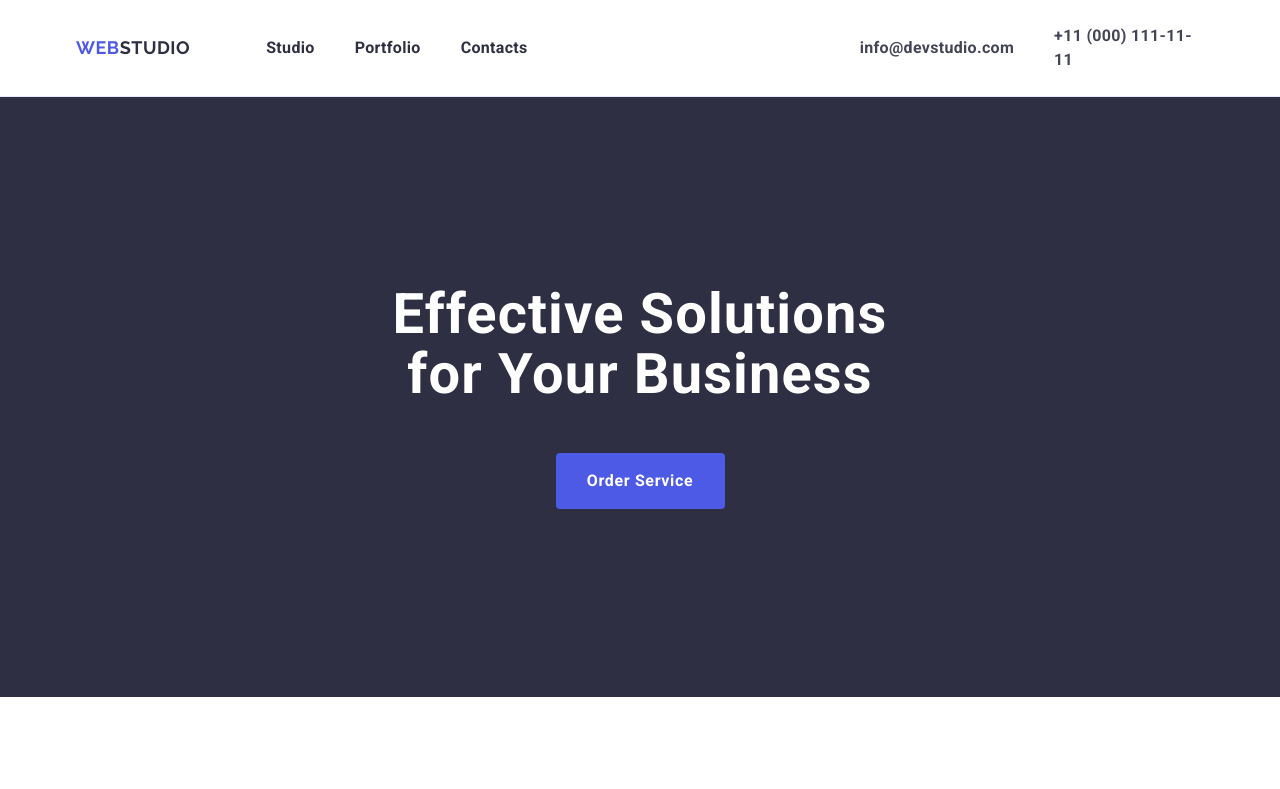
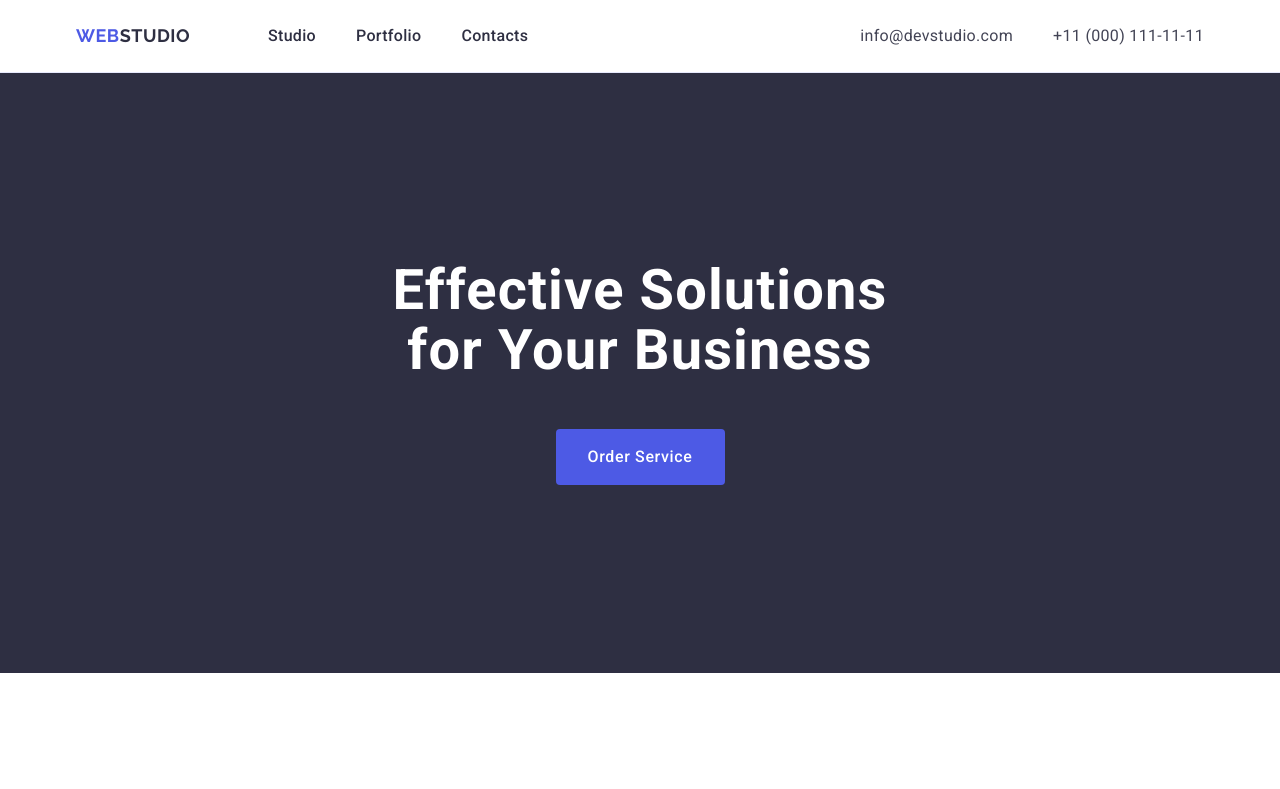
Before and after one commit to valentina-striban/valentina-striban-goit-markup-hw-03, a plain HTML site: page index.html in a window 1280 px wide. Shown: the top 789 px of the page. Drawn offline with nearby package versions, Linux system fonts and the light colour scheme.

Commit message:
home-work-3

```diff
--- a/css/styles.css
+++ b/css/styles.css
@@ -30,7 +30,7 @@ cursor: pointer;
 ul, ol {
     list-style: none;
     margin: 0;
-    padding-left: 0;
+    padding: 0;
 }
 
 li {
@@ -42,6 +42,10 @@ img {
     display: block;
     max-width: 100%;
     height: auto;
+}
+
+header {
+    display: block;
 }
 
 .visually-hidden {
@@ -57,20 +61,21 @@ clip: rect(0 0 0 0);
 overflow: hidden;
 }
 
-header {
-    display: block;
+.header {
+    /* padding-top: 24px; */
+    /* padding-bottom: 24px; */
+    border-bottom: 1px solid #e7e9fc;
 }
 
-.header {
-    padding-top: 24px;
-    padding-bottom: 24px;
-    border-bottom: 1px solid #e7e9fc;
+.container {
+    width: 1158px;
+    padding: 0 15px;
+    margin: 0 auto;
 }
 
 .header-container {
     display: flex;
     align-items: center;
-
 }
 
 .header-navigation {
@@ -110,7 +115,8 @@ line-height: 1.5;
 letter-spacing: 0.02em;
 color: #2e2f42;
 padding-top: 24px;
-padding-bottom: 24px
+padding-bottom: 24px;
+display: block;
 }
 
 .nav-link:hover,
@@ -145,18 +151,11 @@ color: #404bbf;
 
 .title {}
 
-.container {
-    /* max-width: 1158px; */
-    width: 1158px;
-    padding-left: 15px;
-    padding-right: 15px;
-    margin: 0 auto;
-}
-
 .hero {
     padding-top: 188px;
     padding-bottom: 188px;
     background: #2e2f42;
+    background-image: url();
 }
 
 .hero-container {
--- a/index.html
+++ b/index.html
@@ -4,13 +4,14 @@
     <meta charset="UTF-8">
     <meta name="viewport" content="width=device-width, initial-scale=1.0">
     <title>Document</title>
+    <link rel="preconnect" href="https://fonts.gstatic.com>">
     <link rel="preconnect" href="https://fonts.googleapis.com">
     <link rel="preconnect" href="https://fonts.gstatic.com" crossorigin>
-    <link href="https://fonts.googleapis.com/css2?family=Raleway:wght@700&family=Roboto:wght@700&display=swap"
+    <link href="https://fonts.googleapis.com/css2?family=Raleway:wght@700&family=Roboto:wght@400;500;700&display=swap"
         rel="stylesheet">
-        <link rel="stylesheet" href="https://cdnjs.cloudflare.com/ajax/libs/modern-normalize/2.0.0/modern-normalize.min.css"
-        integrity="sha512-4xo8blKMVCiXpTaLzQSLSw3KFOVPWhm/TRtuPVc4WG6kUgjH6J03IBuG7JZPkcWMxJ5huwaBpOpnwYElP/m6wg=="
-        crossorigin="anonymous" referrerpolicy="no-referrer" />
+    <link rel="stylesheet" href="https://cdnjs.cloudflare.com/ajax/libs/modern-normalize/2.0.0/modern-normalize.min.css"
+    integrity="sha512-4xo8blKMVCiXpTaLzQSLSw3KFOVPWhm/TRtuPVc4WG6kUgjH6J03IBuG7JZPkcWMxJ5huwaBpOpnwYElP/m6wg=="
+    crossorigin="anonymous" referrerpolicy="no-referrer" />
     <link rel="stylesheet" href="./css/styles.css">
 </head>
 <body>
```
